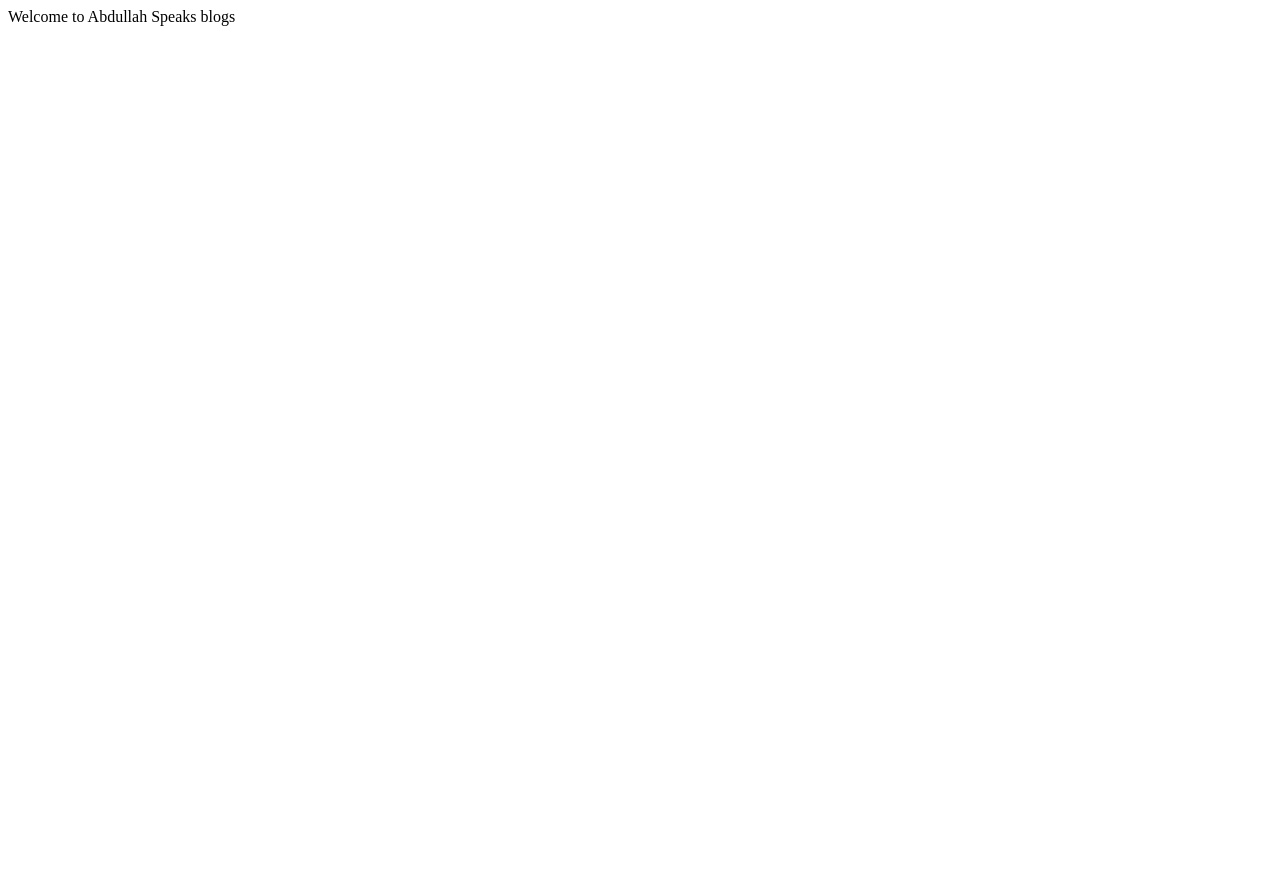
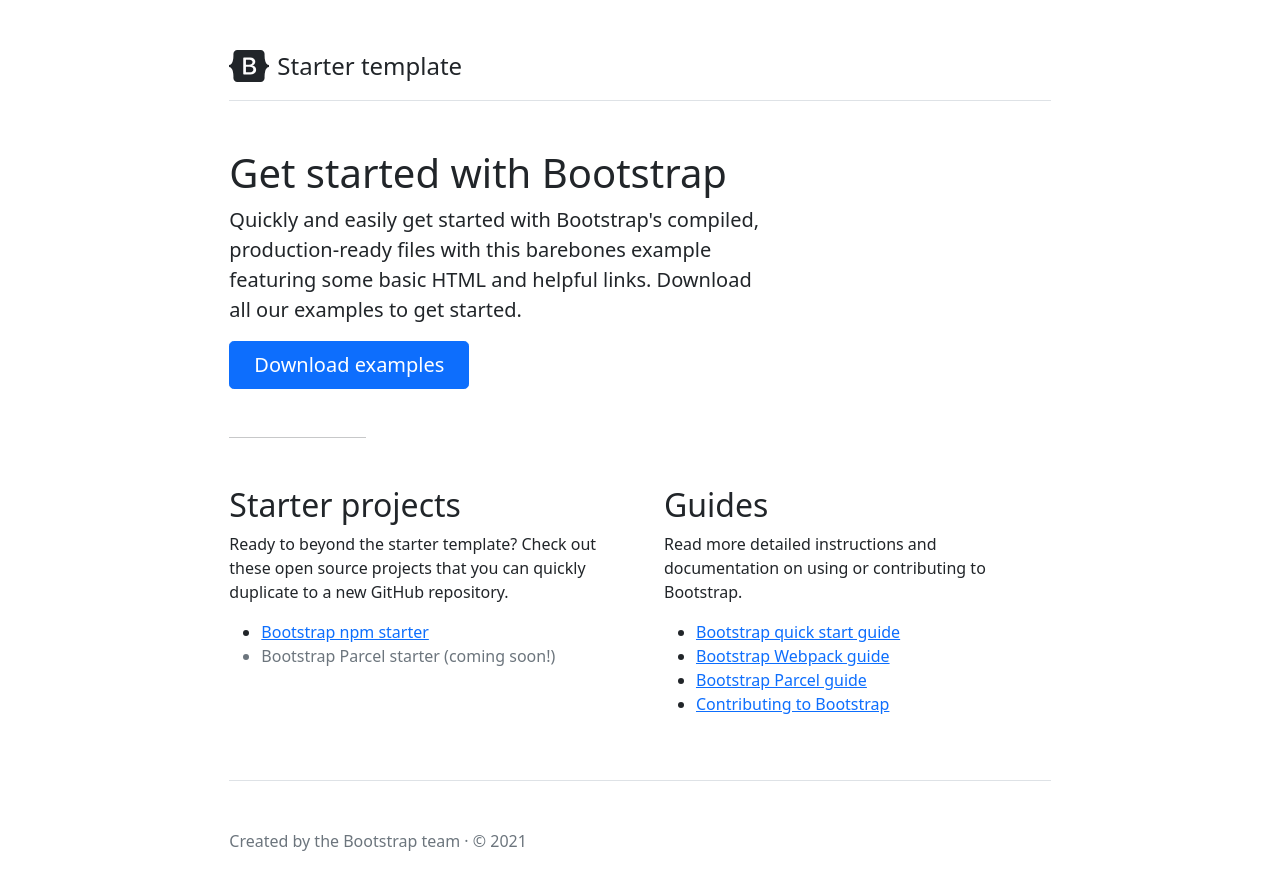
Before and after one commit to sabdullah98/sabdullah98.github.io, a plain HTML site: page index.html in a window 1280 px wide. Before the commit the page ends 800 px from the top, so only its background shows below. Drawn offline with nearby package versions, Linux system fonts and the light colour scheme.

Commit message:
Update index.html

```diff
--- a/index.html
+++ b/index.html
@@ -1,8 +1,63 @@
-<html>
-	<head></head>
-	<body>
-		<p>
-			Welcome to Abdullah Speaks blogs
-		</p>
-	</body>
+<!doctype html>
+<html lang="en">
+  <head>
+    <meta charset="utf-8">
+    <meta name="viewport" content="width=device-width, initial-scale=1">
+    <meta name="description" content="">
+    <title>Starter Template · Bootstrap v5.0</title>
+
+    <!-- Bootstrap core CSS -->
+	<link href="https://cdn.jsdelivr.net/npm/bootstrap@5.0.2/dist/css/bootstrap.min.css" rel="stylesheet" integrity="sha384-EVSTQN3/azprG1Anm3QDgpJLIm9Nao0Yz1ztcQTwFspd3yD65VohhpuuCOmLASjC" crossorigin="anonymous">
+
+<meta name="theme-color" content="#7952b3">
+  </head>
+  <body>
+
+<div class="col-lg-8 mx-auto p-3 py-md-5">
+  <header class="d-flex align-items-center pb-3 mb-5 border-bottom">
+    <a href="/" class="d-flex align-items-center text-dark text-decoration-none">
+      <svg xmlns="http://www.w3.org/2000/svg" width="40" height="32" class="me-2" viewBox="0 0 118 94" role="img"><title>Bootstrap</title><path fill-rule="evenodd" clip-rule="evenodd" d="M24.509 0c-6.733 0-11.715 5.893-11.492 12.284.214 6.14-.064 14.092-2.066 20.577C8.943 39.365 5.547 43.485 0 44.014v5.972c5.547.529 8.943 4.649 10.951 11.153 2.002 6.485 2.28 14.437 2.066 20.577C12.794 88.106 17.776 94 24.51 94H93.5c6.733 0 11.714-5.893 11.491-12.284-.214-6.14.064-14.092 2.066-20.577 2.009-6.504 5.396-10.624 10.943-11.153v-5.972c-5.547-.529-8.934-4.649-10.943-11.153-2.002-6.484-2.28-14.437-2.066-20.577C105.214 5.894 100.233 0 93.5 0H24.508zM80 57.863C80 66.663 73.436 72 62.543 72H44a2 2 0 01-2-2V24a2 2 0 012-2h18.437c9.083 0 15.044 4.92 15.044 12.474 0 5.302-4.01 10.049-9.119 10.88v.277C75.317 46.394 80 51.21 80 57.863zM60.521 28.34H49.948v14.934h8.905c6.884 0 10.68-2.772 10.68-7.727 0-4.643-3.264-7.207-9.012-7.207zM49.948 49.2v16.458H60.91c7.167 0 10.964-2.876 10.964-8.281 0-5.406-3.903-8.178-11.425-8.178H49.948z" fill="currentColor"></path></svg>
+      <span class="fs-4">Starter template</span>
+    </a>
+  </header>
+
+  <main>
+    <h1>Get started with Bootstrap</h1>
+    <p class="fs-5 col-md-8">Quickly and easily get started with Bootstrap's compiled, production-ready files with this barebones example featuring some basic HTML and helpful links. Download all our examples to get started.</p>
+
+    <div class="mb-5">
+      <a href="/docs/5.0/examples/" class="btn btn-primary btn-lg px-4">Download examples</a>
+    </div>
+
+    <hr class="col-3 col-md-2 mb-5">
+
+    <div class="row g-5">
+      <div class="col-md-6">
+        <h2>Starter projects</h2>
+        <p>Ready to beyond the starter template? Check out these open source projects that you can quickly duplicate to a new GitHub repository.</p>
+        <ul class="icon-list">
+          <li><a href="https://github.com/twbs/bootstrap-npm-starter" rel="noopener" target="_blank">Bootstrap npm starter</a></li>
+          <li class="text-muted">Bootstrap Parcel starter (coming soon!)</li>
+        </ul>
+      </div>
+
+      <div class="col-md-6">
+        <h2>Guides</h2>
+        <p>Read more detailed instructions and documentation on using or contributing to Bootstrap.</p>
+        <ul class="icon-list">
+          <li><a href="/docs/5.0/getting-started/introduction/">Bootstrap quick start guide</a></li>
+          <li><a href="/docs/5.0/getting-started/webpack/">Bootstrap Webpack guide</a></li>
+          <li><a href="/docs/5.0/getting-started/parcel/">Bootstrap Parcel guide</a></li>
+          <li><a href="/docs/5.0/getting-started/build-tools/">Contributing to Bootstrap</a></li>
+        </ul>
+      </div>
+    </div>
+  </main>
+  <footer class="pt-5 my-5 text-muted border-top">
+    Created by the Bootstrap team &middot; &copy; 2021
+  </footer>
+</div>
+<script src="https://cdn.jsdelivr.net/npm/bootstrap@5.0.2/dist/js/bootstrap.min.js" integrity="sha384-cVKIPhGWiC2Al4u+LWgxfKTRIcfu0JTxR+EQDz/bgldoEyl4H0zUF0QKbrJ0EcQF" crossorigin="anonymous"></script>
+
+  </body>
 </html>
```
